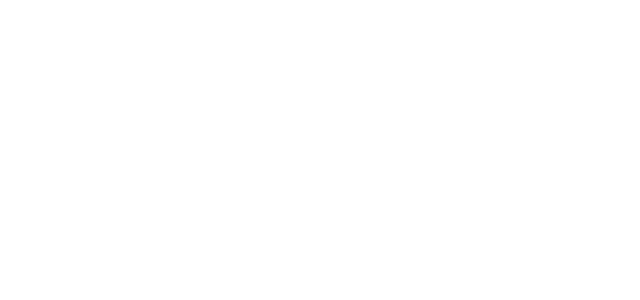
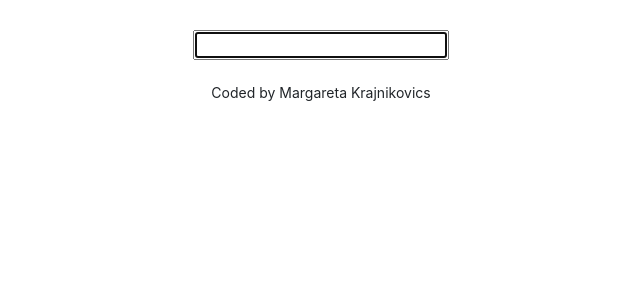
Before and after one commit to Ritulja/dictionary-app, a React (Create React App) app: page / in a window 1280 px wide. Shown: the top 300 px of the page, without its empty margins (319-959 px from the left). Built offline with nearby package versions, Linux system fonts and the light colour scheme.

Commit message:
Created search engine

```diff
--- a/src/App.css
+++ b/src/App.css
@@ -1,3 +1,7 @@
 .App {
   text-align: center;
+  margin: 30px;
 }
+.App-footer {
+  margin: 20px;
+}
--- a/src/App.js
+++ b/src/App.js
@@ -1,9 +1,17 @@
 import "./App.css";
+import Dictionary from "./Dictionary";
 
 function App() {
   return (
     <div className="App">
-      <header className="App-header"></header>
+      <header className="App-header">
+        <div>
+          <Dictionary />
+        </div>
+      </header>
+      <footer className="App-footer">
+        <small>Coded by Margareta Krajnikovics</small>
+      </footer>
     </div>
   );
 }
--- /dev/null
+++ b/src/Dictionary.js
@@ -0,0 +1,20 @@
+import React, { useState } from "react";
+
+export default function Dictionary() {
+  let [keyWord, setKeyword] = useState(null);
+  function search(event) {
+    event.preventDefault();
+    alert(`Searching for ${keyWord}`);
+  }
+  function handleTheKeyWord(event) {
+    setKeyword(event.target.value);
+  }
+
+  return (
+    <div className="Dictionary">
+      <form onSubmit={search}>
+        <input type="search" autoFocus={true} onChange={handleTheKeyWord} />
+      </form>
+    </div>
+  );
+}
```
Also changed, not shown: src/Dictionary.css (added).
